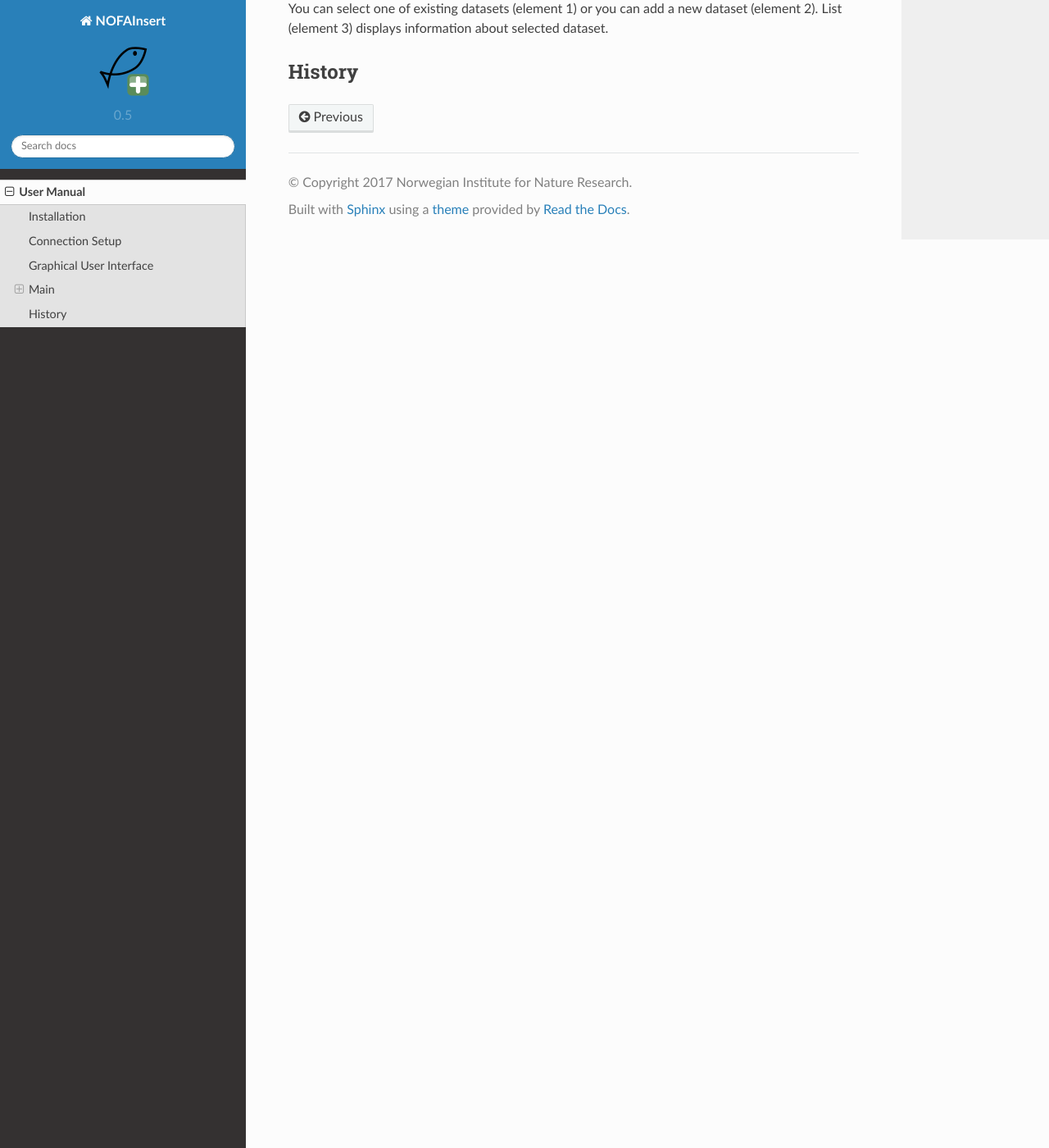
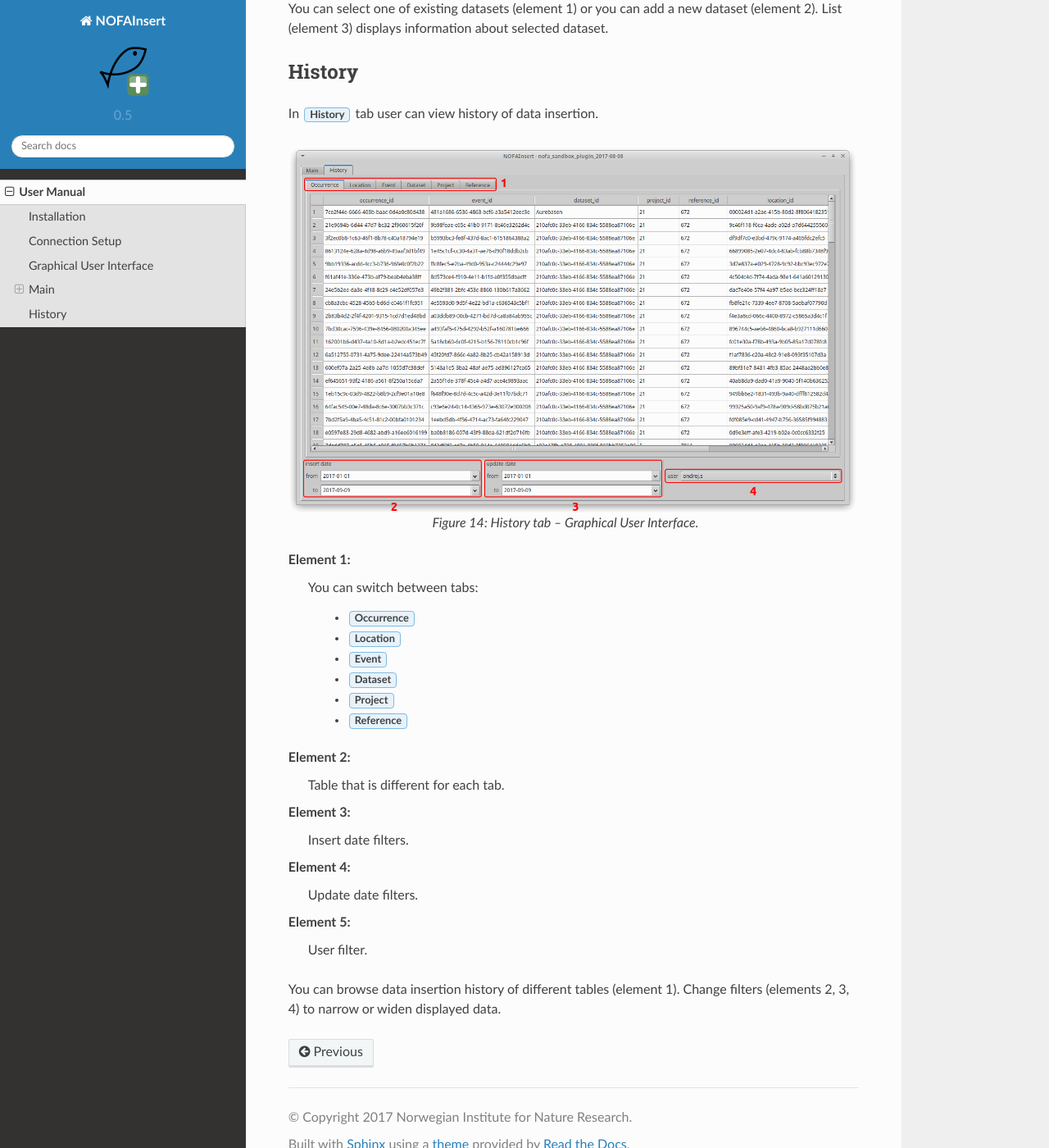
Before and after one commit to NINAnor/NOFAInsert, a Sphinx documentation site: the page built from docs/source/user-manual.rst, in a window 1280 px wide and 1400 px high, scrolled down 10914 px. Shown: the whole window at 82% size. Built offline with Sphinx 7.4.7 and the Read the Docs theme 2.0.0, drawn with Linux system fonts in a browser that asks for light colours; formulas are drawn with MathJax 3.

Commit message:
Docs: add text

```diff
--- a/docs/source/user-manual.rst
+++ b/docs/source/user-manual.rst
@@ -367,7 +367,7 @@ Event
 Dataset, Project, Reference
 ---------------------------
 
-:guilabel:`Dataset`, :guilabel:`Project` and :guilabel:`Reference` sections
+:guilabel:`Dataset` :guilabel:`Project` and :guilabel:`Reference` sections
 are all basically the same therefore only example for :guilabel:`Dataset`
 is present in this manual.
 
@@ -393,3 +393,34 @@ You can select one of existing datasets (element 1) or you can add a new dataset
 *******
 History
 *******
+
+In :guilabel:`History` tab user can view history of data insertion.
+
+.. figure:: images/history-gui.png
+
+   History tab – Graphical User Interface.
+
+Element 1:
+   You can switch between tabs:
+
+      * :guilabel:`Occurrence`
+      * :guilabel:`Location`
+      * :guilabel:`Event`
+      * :guilabel:`Dataset`
+      * :guilabel:`Project`
+      * :guilabel:`Reference`
+
+Element 2:
+   Table that is different for each tab.
+
+Element 3:
+   Insert date filters.
+
+Element 4:
+   Update date filters.
+
+Element 5:
+   User filter.
+
+You can browse data insertion history of different tables (element 1).
+Change filters (elements 2, 3, 4) to narrow or widen displayed data.
```
Also changed, not shown: docs/source/images/history-gui.png (added).
